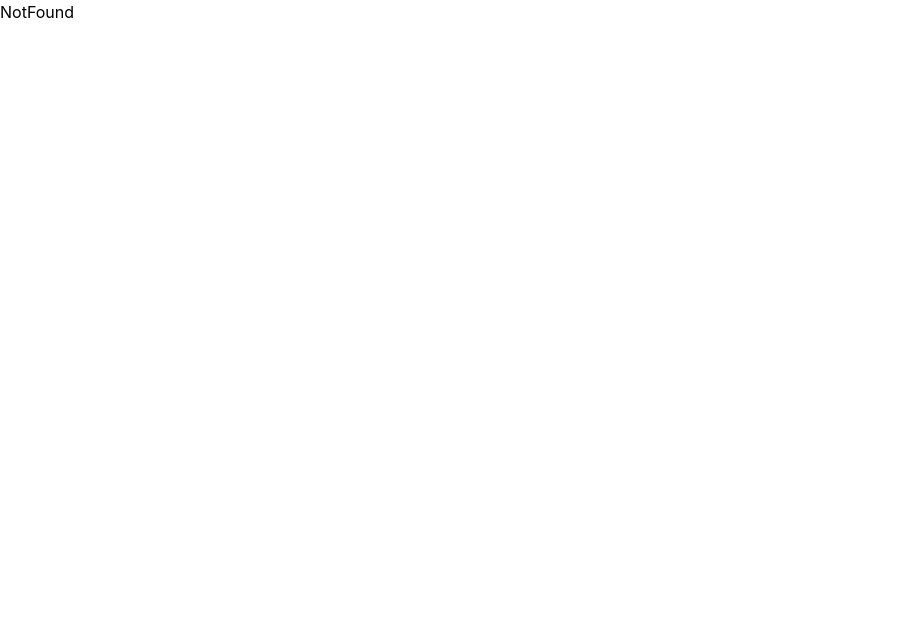
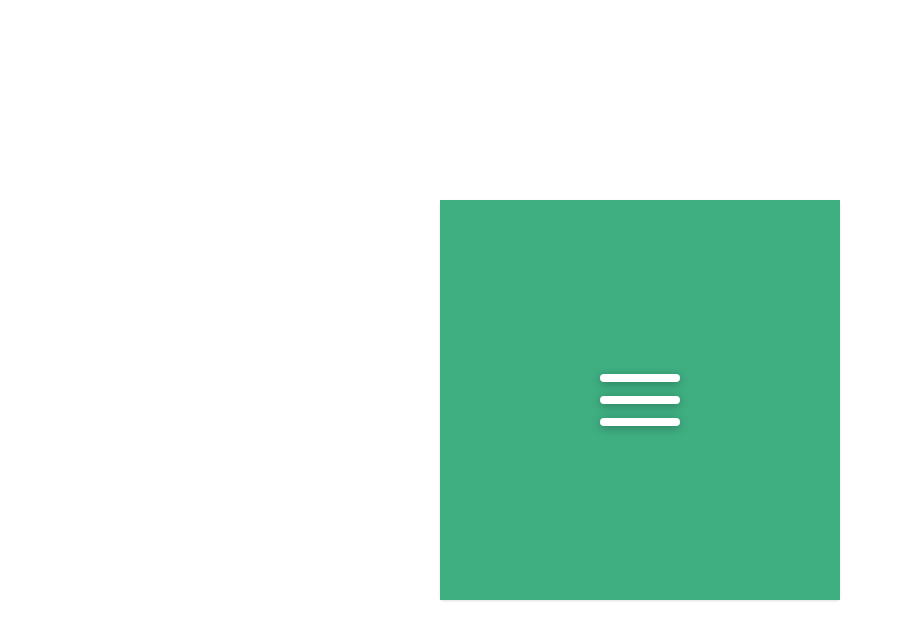
Before and after one commit to john76391/100-days-css-challenge, a React (Vite) app: page /days/2 in a window 1280 px wide. Shown: the top 640 px of the page, without its empty margins (0-902 px from the left). Built offline with nearby package versions, Linux system fonts and the light colour scheme.

Commit message:
complete day 2, might improve toggleMenu due to warning "Cannot access refs during render"

```diff
--- a/package.json
+++ b/package.json
@@ -10,7 +10,9 @@
     "preview": "vite preview"
   },
   "dependencies": {
+    "@gsap/react": "^2.1.2",
     "@tailwindcss/vite": "^4.2.1",
+    "gsap": "^3.14.2",
     "react": "^19.2.0",
     "react-dom": "^19.2.0",
     "react-router": "^7.13.1",
--- a/src/App.tsx
+++ b/src/App.tsx
@@ -2,6 +2,7 @@ import { BrowserRouter, Routes, Route, Navigate } from "react-router";
 import Home from "./pages/home";
 import Frame from "./pages/frame";
 import Day1 from "./pages/day1";
+import Day2 from "./pages/day2";
 
 import NotFound from "./pages/notFound";
 
@@ -14,6 +15,7 @@ export default function App() {
         <Route path="days" element={<Frame />}>
           <Route index element={<Navigate to="1" />} />
           <Route path="1" element={<Day1 />} />
+          <Route path="2" element={<Day2 />} />
         </Route>
 
         <Route path="*" element={<NotFound />} />
--- /dev/null
+++ b/src/pages/day2.tsx
@@ -0,0 +1,67 @@
+import React, { useState, useRef } from "react";
+import { gsap } from "gsap";
+import { useGSAP, type ContextSafeFunc } from "@gsap/react";
+
+gsap.registerPlugin(useGSAP);
+
+export default function Component() {
+  const containerRef = useRef<HTMLDivElement | null>(null);
+  const tl = useRef<gsap.core.Timeline | null>(null);
+  const [isOpen, setIsOpen] = useState(true);
+
+  const { contextSafe } = useGSAP((context) => {
+    const yMove = 22;
+
+    if (!tl.current) {
+      tl.current = gsap.timeline({ paused: true, defaults: { duration: 0.3 } });
+    }
+
+    tl.current
+      .to("#line1", { y: yMove })
+      .to("#line2", { autoAlpha: 0, scale: 0 }, "<")
+      .to("#line3", { y: -yMove }, "<")
+      .to("#line1", {
+        rotation: 135,
+      })
+      .to(
+        "#line3",
+        {
+          rotation: 45,
+        },
+        "<",
+      );
+  });
+
+  const toggleMenu = contextSafe(() => {
+    setIsOpen(!isOpen);
+
+    if (!isOpen) {
+      tl.current.reverse();
+    } else {
+      tl.current.play();
+    }
+  });
+
+  return (
+    <div className="flex h-full items-center justify-center bg-[#3FAF82]">
+      <div
+        ref={containerRef}
+        onClick={toggleMenu}
+        className="flex h-13 w-20 cursor-pointer flex-col justify-between [--shadow-line:0_2px_10px_0_rgba(0,0,0,0.3)]"
+      >
+        <div
+          id="line1"
+          className="h-2 rounded-sm bg-white shadow-(--shadow-line)"
+        ></div>
+        <div
+          id="line2"
+          className="h-2 rounded-sm bg-white shadow-(--shadow-line)"
+        ></div>
+        <div
+          id="line3"
+          className="h-2 rounded-sm bg-white shadow-(--shadow-line)"
+        ></div>
+      </div>
+    </div>
+  );
+}
```
Also changed, not shown: 1 other file (tests, documents, lock files or other folders).
